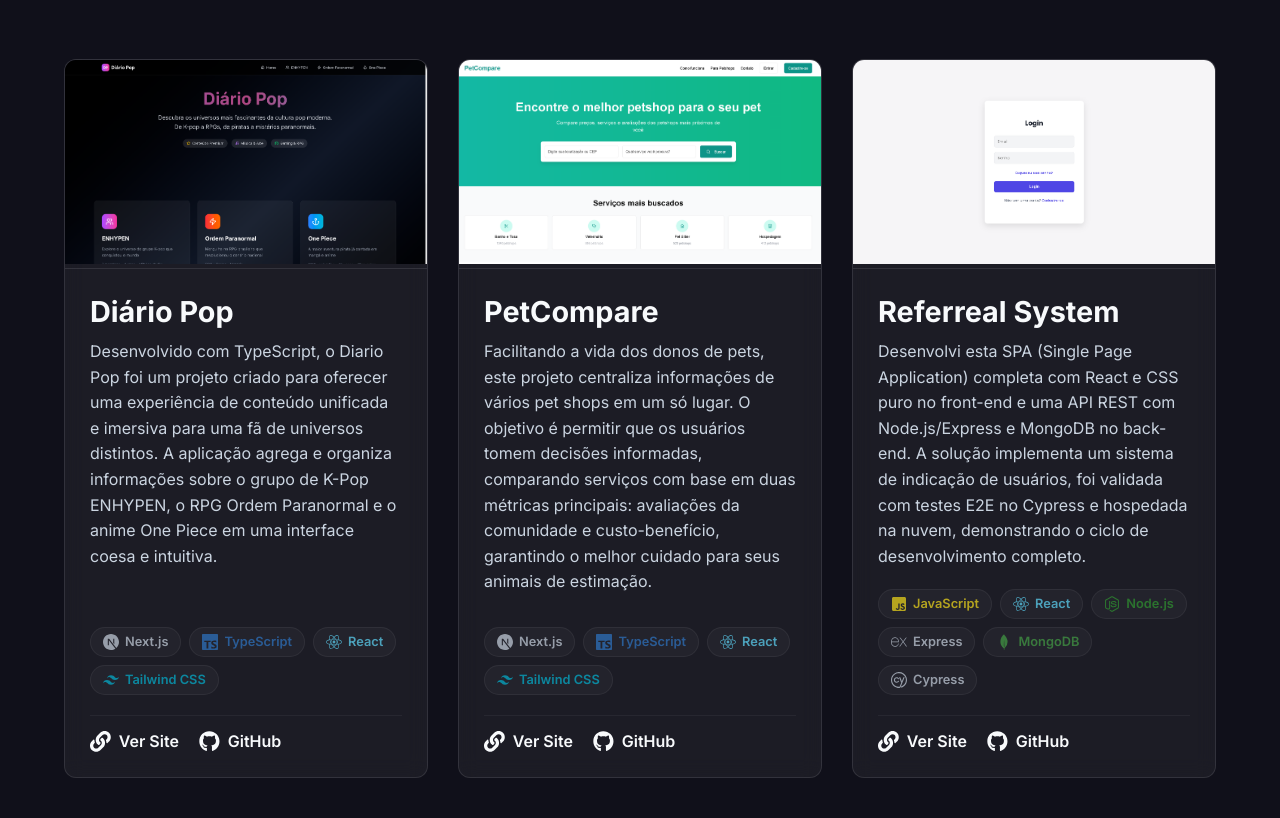
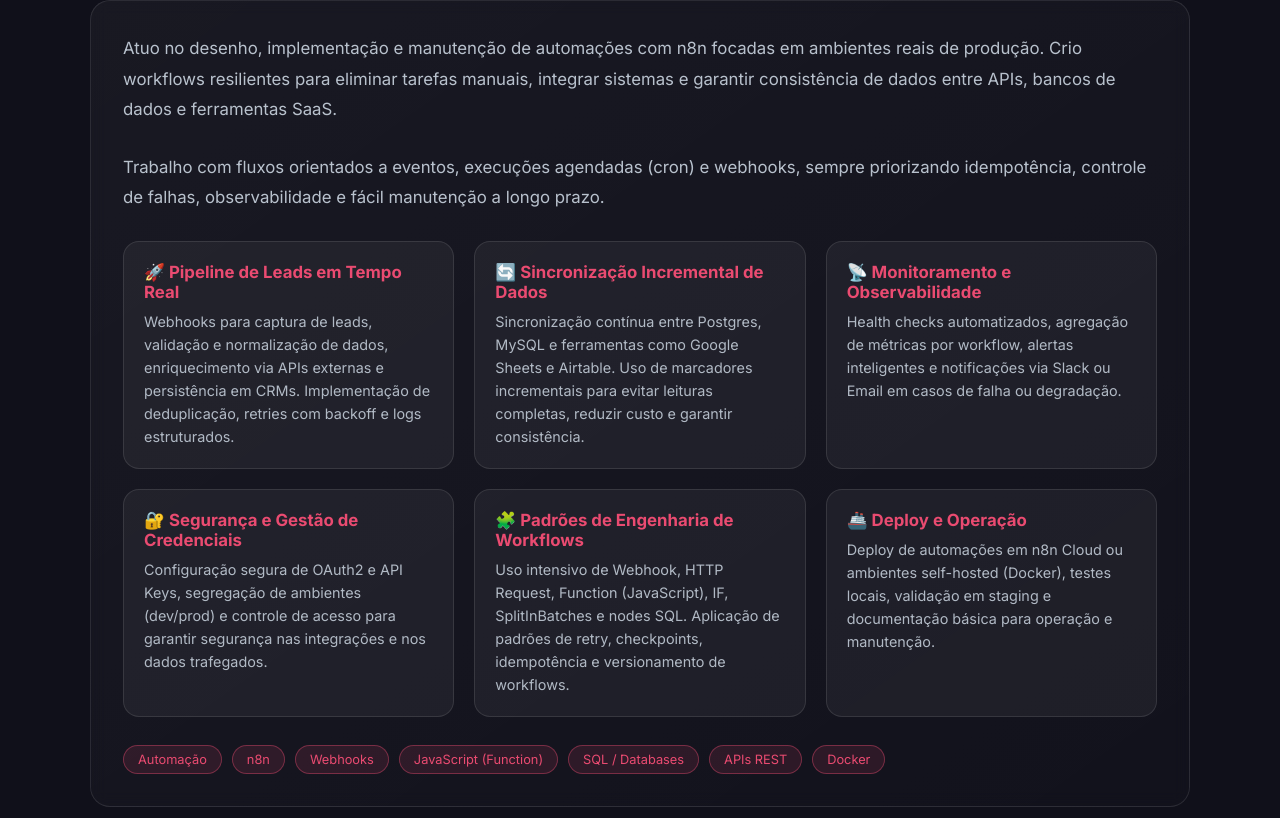
Before and after one commit to eduard0-tech/portifolio, a React (Vite) app: page / in a window 1280 px wide. Shown: the part 2402-3220 px from the top of the page. Built offline with nearby package versions, Linux system fonts and the light colour scheme.

Commit message:
feat: criação da seção n8n

```diff
--- a/src/App.jsx
+++ b/src/App.jsx
@@ -2,6 +2,7 @@
 import Navbar from './components/Navbar/Navbar';
 import Hero from './components/Hero/Hero';
 import Sobre from './components/Sobre/Sobre';
+import N8n from './components/N8n/N8n';
 import Projetos from './components/Projetos/Projetos';
 import Contato from './components/Contato/Contato';
 import CursorGlow from './components/CursorGlow/CursorGlow';
@@ -9,11 +10,12 @@
 function App() {
   return (
     <>
-    <CursorGlow />
+      <CursorGlow />
       <Navbar />
       <main>
         <Hero />
         <Sobre />
+        <N8n />
         <Projetos />
         <Contato />
       </main>
--- /dev/null
+++ b/src/components/N8n/N8n.css
@@ -0,0 +1,118 @@
+.n8n {
+    padding: 100px 5%;
+    position: relative;
+}
+
+.n8n-container {
+    max-width: 1100px;
+    margin: 0 auto;
+}
+
+.n8n-header {
+    display: flex;
+    align-items: center;
+    gap: 14px;
+    margin-bottom: 20px;
+}
+
+.n8n-icon {
+    font-size: 3rem;
+    color: #EA4B71;
+    filter: drop-shadow(0 0 12px rgba(234, 75, 113, 0.4));
+}
+
+.n8n h2 {
+    font-size: 2.2rem;
+    font-weight: 600;
+}
+
+/* CARD PRINCIPAL */
+.n8n-content {
+    background: linear-gradient(
+        145deg,
+        rgba(255, 255, 255, 0.04),
+        rgba(255, 255, 255, 0.01)
+    );
+    border: 1px solid var(--cor-borda);
+    backdrop-filter: blur(8px);
+    border-radius: 20px;
+    padding: 32px;
+}
+
+/* DESCRIÇÃO */
+.n8n-description {
+    font-size: 1.05rem;
+    line-height: 1.8;
+    opacity: 0.9;
+    margin-bottom: 28px;
+}
+
+/* GRID DOS FLUXOS */
+.n8n-grid {
+    display: grid;
+    grid-template-columns: repeat(auto-fit, minmax(260px, 1fr));
+    gap: 20px;
+    margin-bottom: 28px;
+}
+
+/* CARDS INTERNOS */
+.n8n-card {
+    background: var(--cor-surface);
+    border: 1px solid var(--cor-borda);
+    border-radius: 16px;
+    padding: 20px;
+    transition: all 0.3s ease;
+}
+
+.n8n-card h4 {
+    margin-bottom: 8px;
+    font-size: 1.05rem;
+    color: #EA4B71;
+}
+
+.n8n-card p {
+    font-size: 0.9rem;
+    line-height: 1.6;
+    opacity: 0.85;
+}
+
+.n8n-card:hover {
+    transform: translateY(-6px);
+    box-shadow: 0 10px 30px rgba(0, 0, 0, 0.35);
+}
+
+/* TAGS */
+.n8n-tags {
+    display: flex;
+    gap: 10px;
+    flex-wrap: wrap;
+}
+
+.tag {
+    padding: 6px 14px;
+    border-radius: 999px;
+    font-size: 0.8rem;
+    background: rgba(234, 75, 113, 0.12);
+    color: #EA4B71;
+    border: 1px solid rgba(234, 75, 113, 0.4);
+    transition: all 0.25s ease;
+}
+
+.tag:hover {
+    background: #EA4B71;
+    color: #fff;
+}
+
+/* ANIMAÇÃO */
+.n8n,
+.n8n-content {
+    opacity: 0;
+    transform: translateY(30px);
+    transition: opacity 0.7s ease, transform 0.7s ease;
+}
+
+.n8n.visible,
+.n8n.visible .n8n-content {
+    opacity: 1;
+    transform: translateY(0);
+}
--- /dev/null
+++ b/src/components/N8n/N8n.jsx
@@ -0,0 +1,102 @@
+import './N8n.css';
+import { useInView } from 'react-intersection-observer';
+import { SiN8N, SiJavascript, SiMysql } from 'react-icons/si';
+import { RiRobotLine } from 'react-icons/ri';
+
+const N8n = () => {
+    const { ref, inView } = useInView({ triggerOnce: true, threshold: 0.1 });
+
+    return (
+        <section id="n8n" className={`n8n ${inView ? 'visible' : ''}`} ref={ref}>
+            <div className="n8n-container">
+                <div className="n8n-header">
+                    <div className="n8n-icon"><SiN8N /></div>
+                    <h2>n8n — Automação</h2>
+                </div>
+
+                <div className="n8n-content">
+                    <p className="n8n-description">
+                        Atuo no desenho, implementação e manutenção de automações com n8n focadas
+                        em ambientes reais de produção. Crio workflows resilientes para eliminar
+                        tarefas manuais, integrar sistemas e garantir consistência de dados entre
+                        APIs, bancos de dados e ferramentas SaaS.
+                    </p>
+
+                    <p className="n8n-description">
+                        Trabalho com fluxos orientados a eventos, execuções agendadas (cron) e
+                        webhooks, sempre priorizando idempotência, controle de falhas, observabilidade
+                        e fácil manutenção a longo prazo.
+                    </p>
+
+                    <div className="n8n-grid">
+                        <div className="n8n-card">
+                            <h4>🚀 Pipeline de Leads em Tempo Real</h4>
+                            <p>
+                                Webhooks para captura de leads, validação e normalização de dados,
+                                enriquecimento via APIs externas e persistência em CRMs.
+                                Implementação de deduplicação, retries com backoff e logs estruturados.
+                            </p>
+                        </div>
+
+                        <div className="n8n-card">
+                            <h4>🔄 Sincronização Incremental de Dados</h4>
+                            <p>
+                                Sincronização contínua entre Postgres, MySQL e ferramentas como
+                                Google Sheets e Airtable. Uso de marcadores incrementais para
+                                evitar leituras completas, reduzir custo e garantir consistência.
+                            </p>
+                        </div>
+
+                        <div className="n8n-card">
+                            <h4>📡 Monitoramento e Observabilidade</h4>
+                            <p>
+                                Health checks automatizados, agregação de métricas por workflow,
+                                alertas inteligentes e notificações via Slack ou Email
+                                em casos de falha ou degradação.
+                            </p>
+                        </div>
+
+                        <div className="n8n-card">
+                            <h4>🔐 Segurança e Gestão de Credenciais</h4>
+                            <p>
+                                Configuração segura de OAuth2 e API Keys, segregação de ambientes
+                                (dev/prod) e controle de acesso para garantir segurança
+                                nas integrações e nos dados trafegados.
+                            </p>
+                        </div>
+
+                        <div className="n8n-card">
+                            <h4>🧩 Padrões de Engenharia de Workflows</h4>
+                            <p>
+                                Uso intensivo de Webhook, HTTP Request, Function (JavaScript),
+                                IF, SplitInBatches e nodes SQL. Aplicação de padrões de retry,
+                                checkpoints, idempotência e versionamento de workflows.
+                            </p>
+                        </div>
+
+                        <div className="n8n-card">
+                            <h4>🚢 Deploy e Operação</h4>
+                            <p>
+                                Deploy de automações em n8n Cloud ou ambientes self-hosted
+                                (Docker), testes locais, validação em staging e documentação
+                                básica para operação e manutenção.
+                            </p>
+                        </div>
+                    </div>
+
+                    <div className="n8n-tags">
+                        <span className="tag">Automação</span>
+                        <span className="tag">n8n</span>
+                        <span className="tag">Webhooks</span>
+                        <span className="tag">JavaScript (Function)</span>
+                        <span className="tag">SQL / Databases</span>
+                        <span className="tag">APIs REST</span>
+                        <span className="tag">Docker</span>
+                    </div>
+                </div>
+            </div>
+        </section>
+    );
+};
+
+export default N8n;
--- a/src/components/Sobre/Sobre.jsx
+++ b/src/components/Sobre/Sobre.jsx
@@ -67,6 +67,8 @@
                     </p>
                 </div>
 
+
+
                 <div className="sobre-habilidades">
                     <h3>Minhas Habilidades</h3>
                     <div className="habilidades-grid">
```
